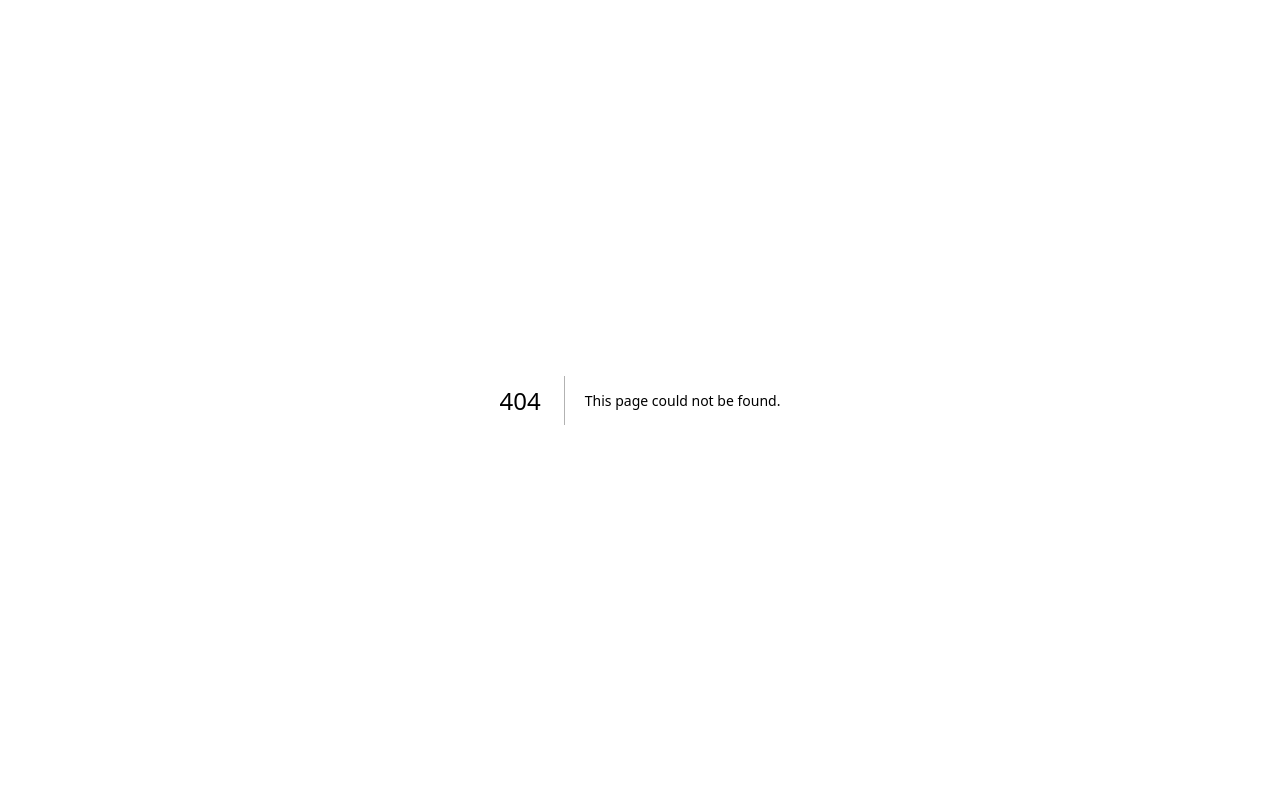
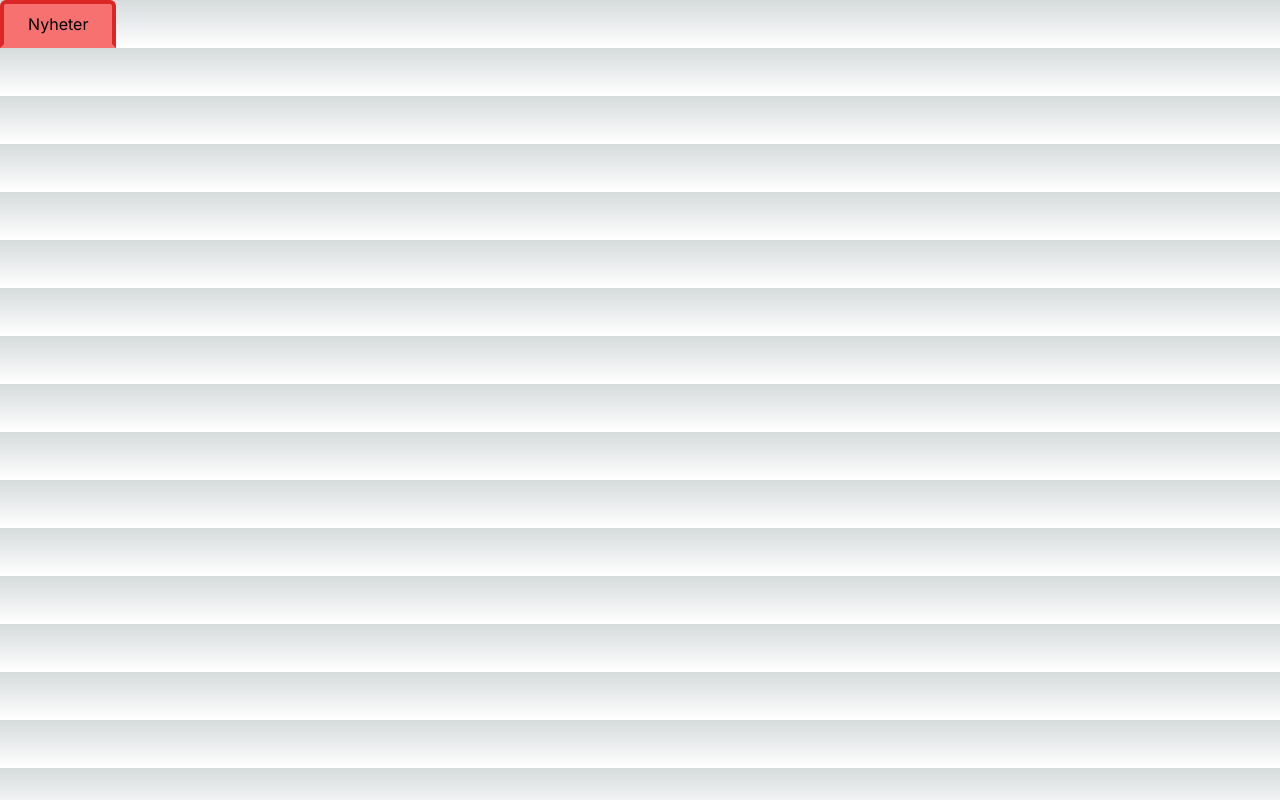
Before and after one commit to VidarHeritier/dagen-i-dag, a Next.js app: page /MainLinks/NewsLink in a window 1280 px wide. Before the commit this address had no page. Built offline with nearby package versions, Linux system fonts and the light colour scheme.

Commit message:
Implemented links to pages

```diff
--- /dev/null
+++ b/app/MainLinks/NewsLink/page.tsx
@@ -0,0 +1,17 @@
+import React from "react";
+import { StdButton } from "@/app/ButtonLink/page";
+
+interface NewsLinkProps {
+  onClick?: () => void;
+}
+
+const NewsLink: React.FC<NewsLinkProps> = ({ onClick }) => {
+  return (
+    <div>
+      {}
+      <StdButton>Nyheter</StdButton>
+    </div>
+  );
+};
+
+export default NewsLink;
```
